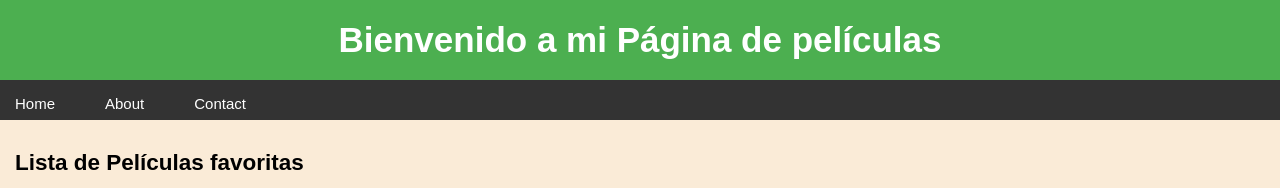
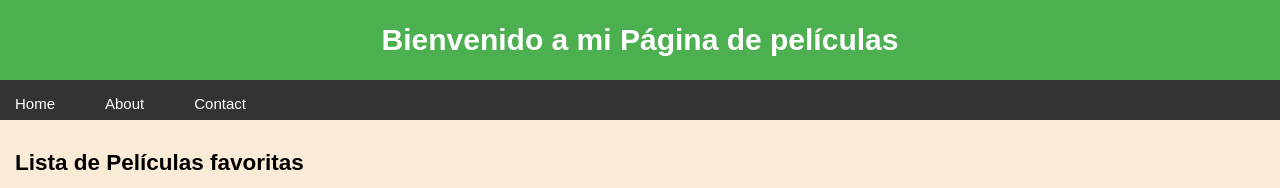
Before and after one commit to ibra1390/funval, a plain HTML site: page tareas/practica-3/index.html in a window 1280 px wide. Shown: the top 188 px of the page. Drawn offline with Linux system fonts and the light colour scheme.

Commit message:
ajuste menor a titulo de practica 3

```diff
--- a/tareas/practica-3/index.html
+++ b/tareas/practica-3/index.html
@@ -4,7 +4,7 @@
     <meta charset="UTF-8">
     <meta name="viewport" content="width=device-width, initial-scale=1.0">
     <link rel="stylesheet" href="./styles.css">
-    <title>Document</title>
+    <title>Pelispedi</title>
 </head>
 <body>
     <header class="encabezado">
--- a/tareas/practica-3/styles.css
+++ b/tareas/practica-3/styles.css
@@ -15,7 +15,7 @@ body {
     display: flex;
     justify-content: center;
     align-items: center;
-    font-size: 35px;
+    font-size: 30px;
     font-weight: bold;
     height: 10%;
 }
```
